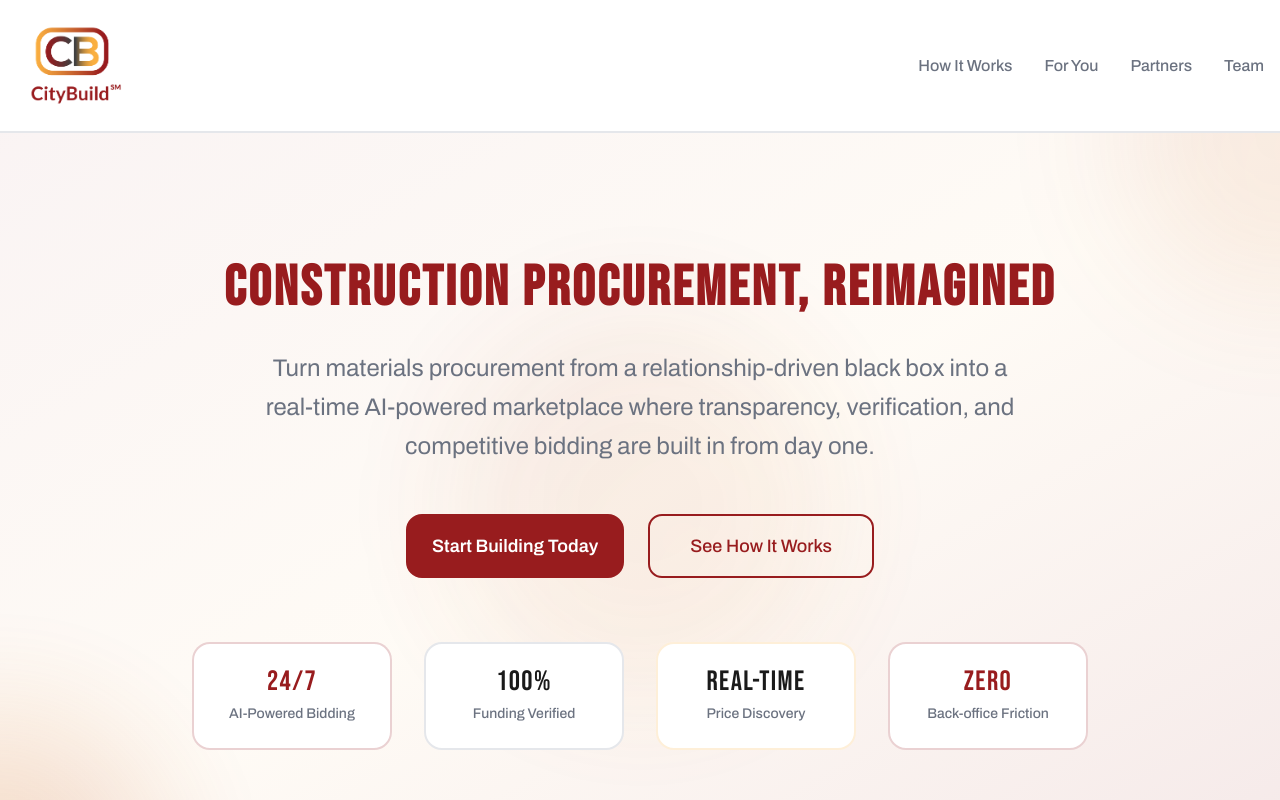
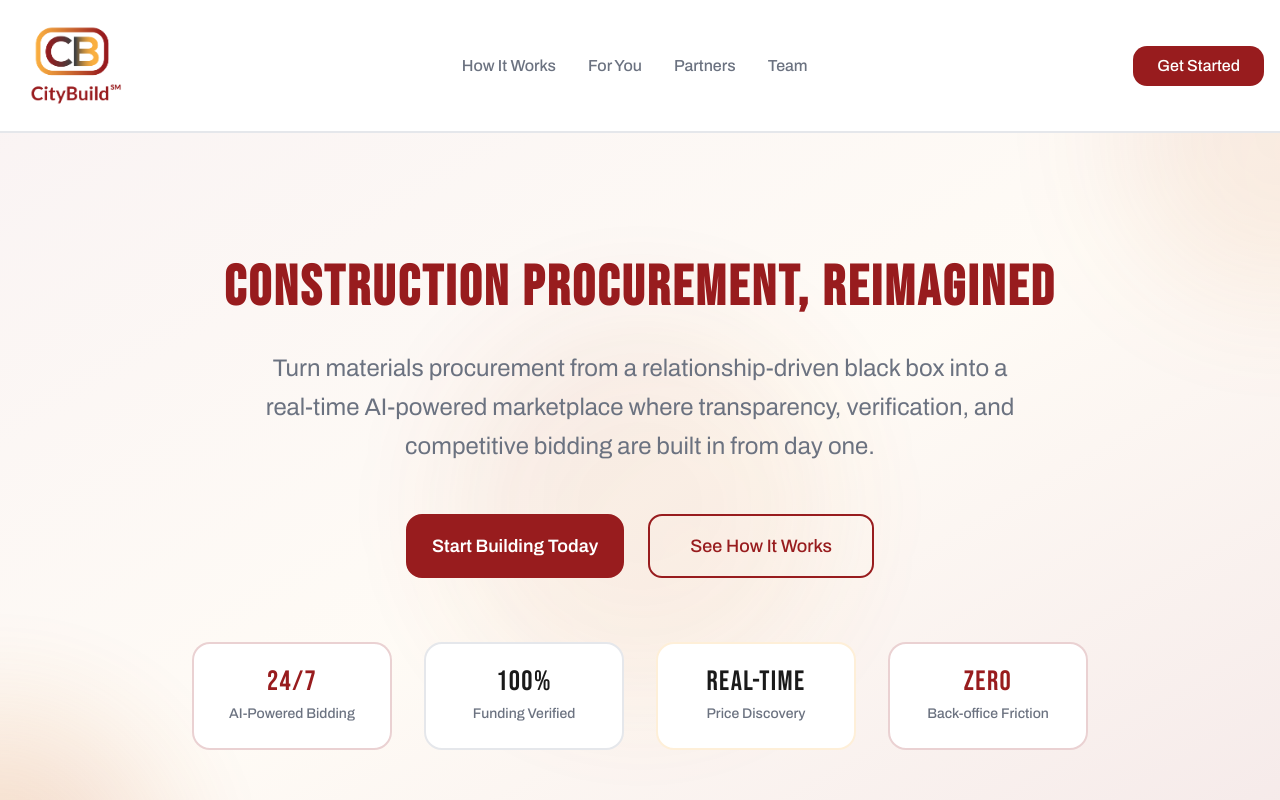
Before and after one commit to fredsabuni/citybuild, a Next.js app: page / in a window 1280 px wide. Shown: the top 800 px of the page. Built offline with nearby package versions, Linux system fonts and the light colour scheme.

Commit message:
:fix: Uncomment theme toggle button in the header

```diff
--- a/src/app/page.tsx
+++ b/src/app/page.tsx
@@ -38,8 +38,8 @@
             </button>
           </nav>
 
-          {/* <div className="flex items-center space-x-4">
-            <button
+          <div className="flex items-center space-x-4">
+            {/* <button
               onClick={toggleTheme}
               className="p-2 rounded-lg border border-border hover:bg-accent transition-colors"
               aria-label="Toggle theme"
@@ -49,14 +49,14 @@
               ) : (
                 <SunIcon className="w-5 h-5" />
               )}
-            </button>
+            </button> */}
             <button
               onClick={() => router.push('/dashboard')}
               className="px-6 py-2 bg-primary text-primary-foreground rounded-xl font-semibold hover:bg-primary/90 transition-colors"
             >
               Get Started
             </button>
-          </div> */}
+          </div>
         </div>
       </header>
 
```
